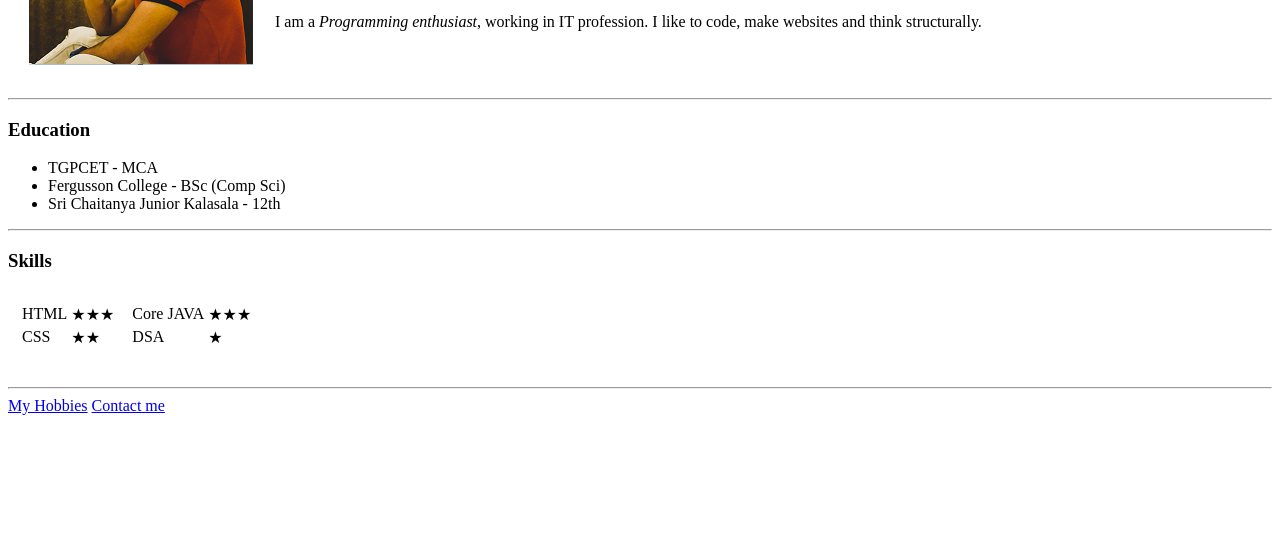
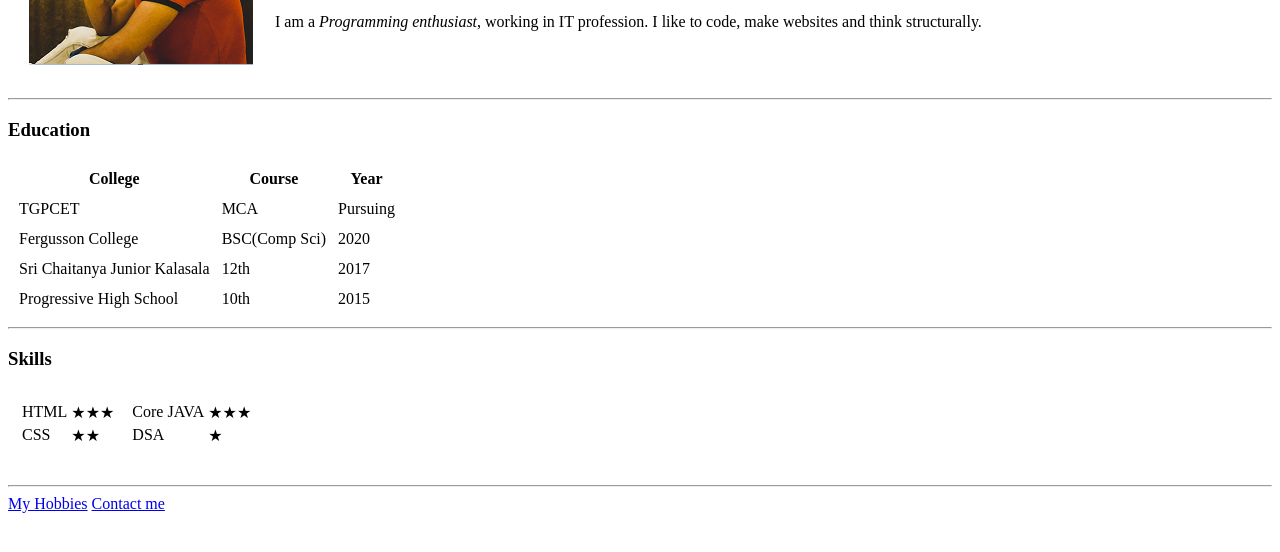
Before and after one commit to Sanket176/My-Profile, a plain HTML site: page index.html in a window 1280 px wide. Shown: the part 170-722 px from the top of the page. Drawn offline with Linux system fonts and the light colour scheme.

Commit message:
Changed title and Education part

```diff
--- a/index.html
+++ b/index.html
@@ -2,7 +2,7 @@
 <html lang="en">
     <head>
         <meta charset="UTF-8">
-        <title>Sanket's Personal Site</title>
+        <title>My Profile</title>
     </head>
     <body>
         <table cellspacing="20">
@@ -24,11 +24,33 @@
 
         <hr>
         <h3>Education</h3>
-        <ul>
-            <li>TGPCET - MCA</li>
-            <li>Fergusson College - BSc (Comp Sci)</li>
-            <li>Sri Chaitanya Junior Kalasala - 12th</li>
-        </ul>
+        <table cellspacing="10px">
+            <tr>
+                <th><centre>College</centre></th>
+                <th><centre>Course</centre></th>
+                <th>Year</th>
+            </tr>
+            <tr>
+                <td>TGPCET</td>
+                <td>MCA</td>
+                <td>Pursuing</td>
+            </tr>
+            <tr>
+                <td>Fergusson College</td>
+                <td>BSC(Comp Sci)</td>
+                <td>2020</td>
+            </tr>
+            <tr>
+                <td>Sri Chaitanya Junior Kalasala</td>
+                <td>12th</td>
+                <td>2017</td>
+            </tr>
+            <tr>
+                <td>Progressive High School</td>
+                <td>10th</td>
+                <td>2015</td>
+            </tr>
+        </table>
         <hr>
 
         <h3>Skills</h3>
```
